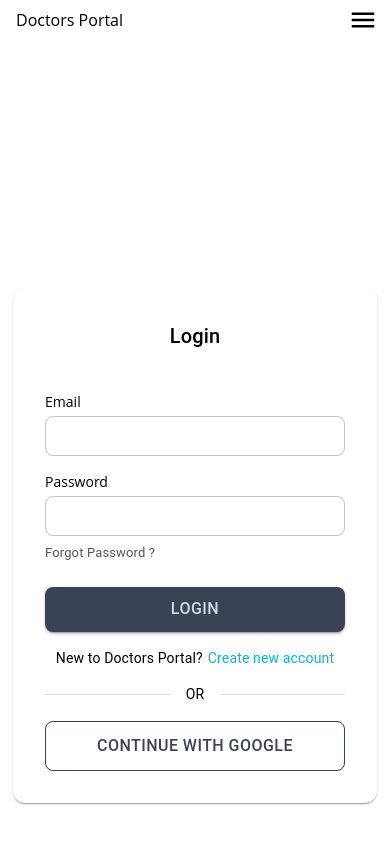
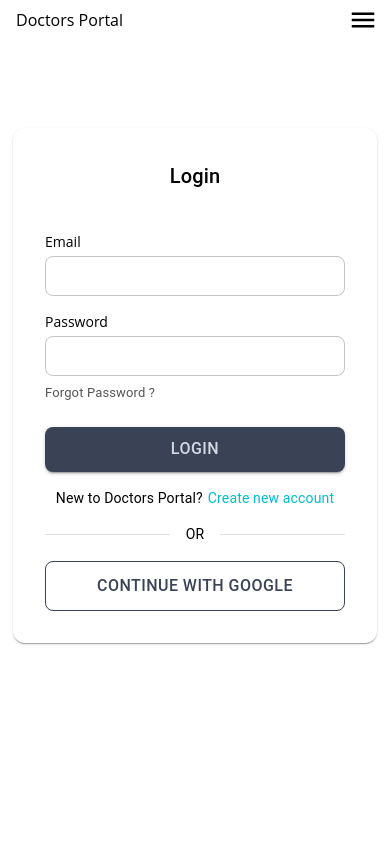
Before and after one commit to Eman-Abukhater/Doctor-s-Portal-Web-App, a React (Vite) app in the folder doctors-portal/: page /login in a window 390 px wide. Shown: the top 844 px of the page. Built offline with nearby package versions, Linux system fonts and the light colour scheme.

Commit message:
edit the responsive part in login page

```diff
--- a/doctors-portal/src/pages/Login.jsx
+++ b/doctors-portal/src/pages/Login.jsx
@@ -13,7 +13,7 @@ function Login() {
       sx={{
         maxWidth: 300,
         mx: "auto",
-        my: 30,
+        my: {xs:10,md:30},
         p: 4,
         boxShadow: 1,
         borderRadius: 3,
```
